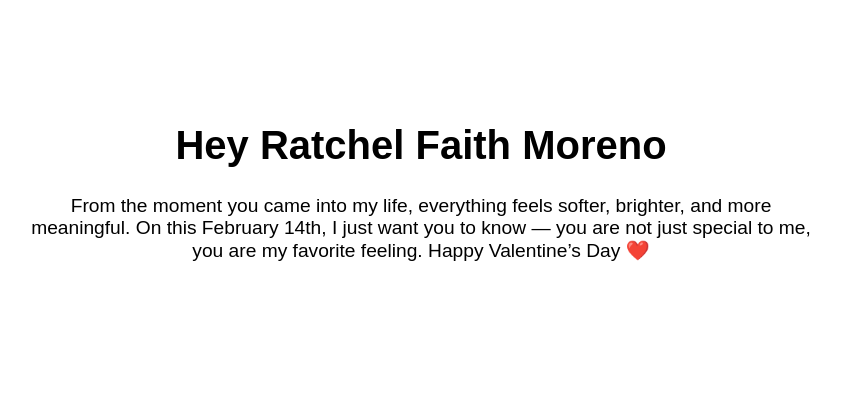
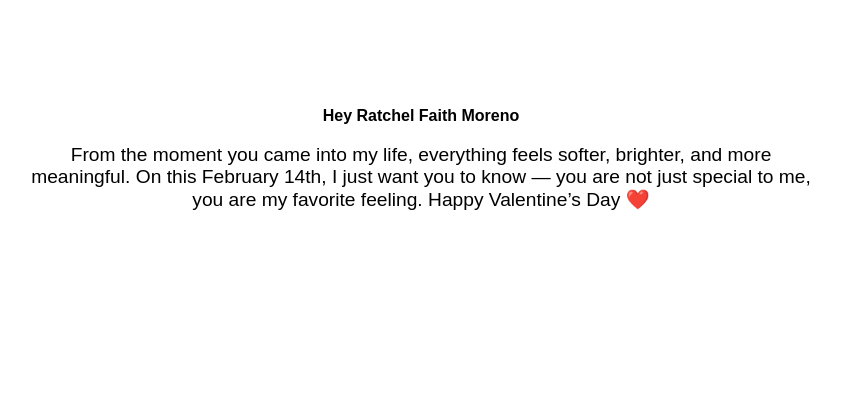
Before and after one commit to JAI-KING/ValentineWish, a website: page index.html in a window 1280 px wide. Shown: the part 64-471 px from the top of the page, without its empty margins (219-1060 px from the left). Drawn offline with nearby package versions, Linux system fonts and the light colour scheme.

Commit message:
Update style.css

```diff
--- a/style/style.css
+++ b/style/style.css
@@ -38,7 +38,7 @@ body {
 }
 
 .one {
-  font-size: 2.5rem;
+  font-size: 1rem;
 }
 
 .one > img {
```
